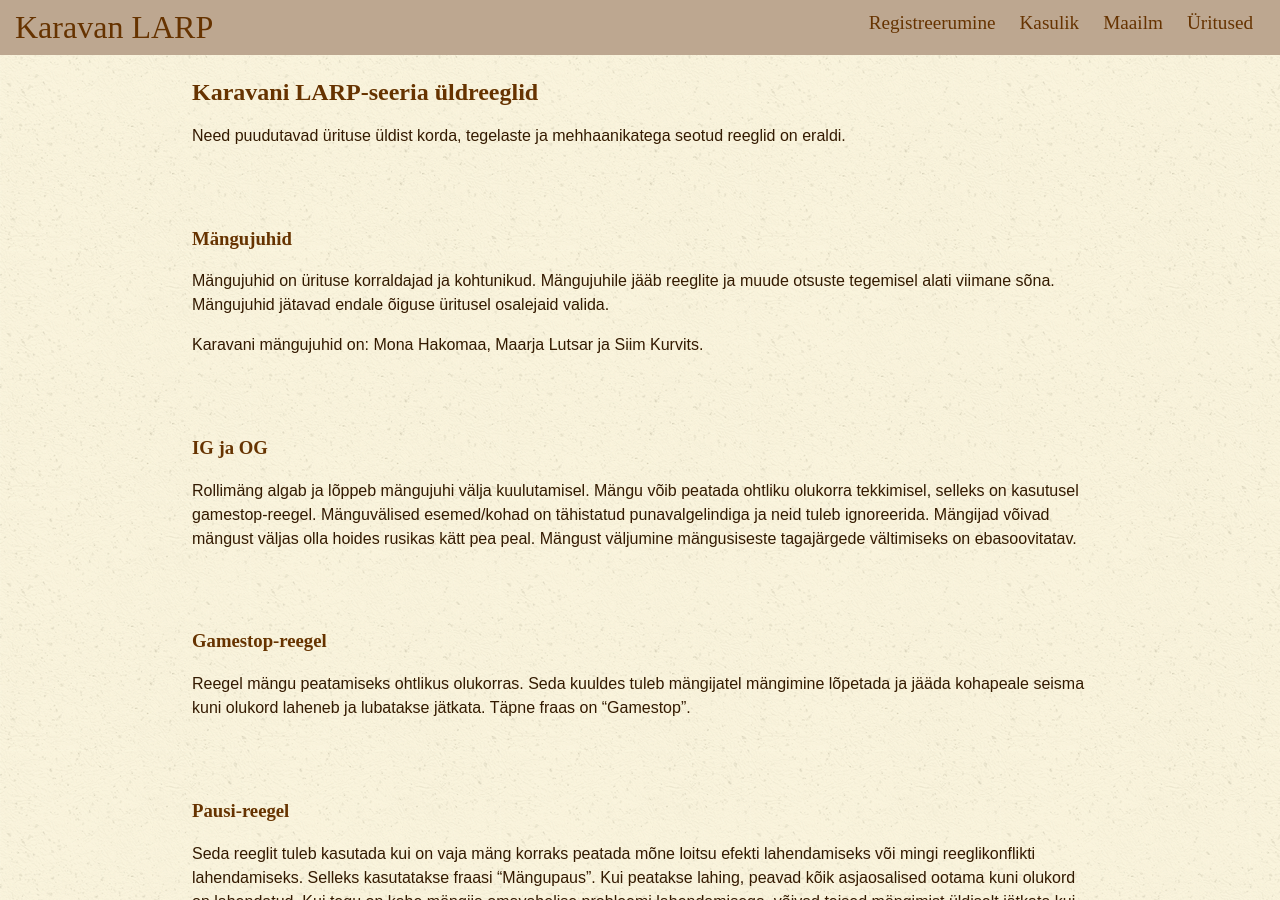
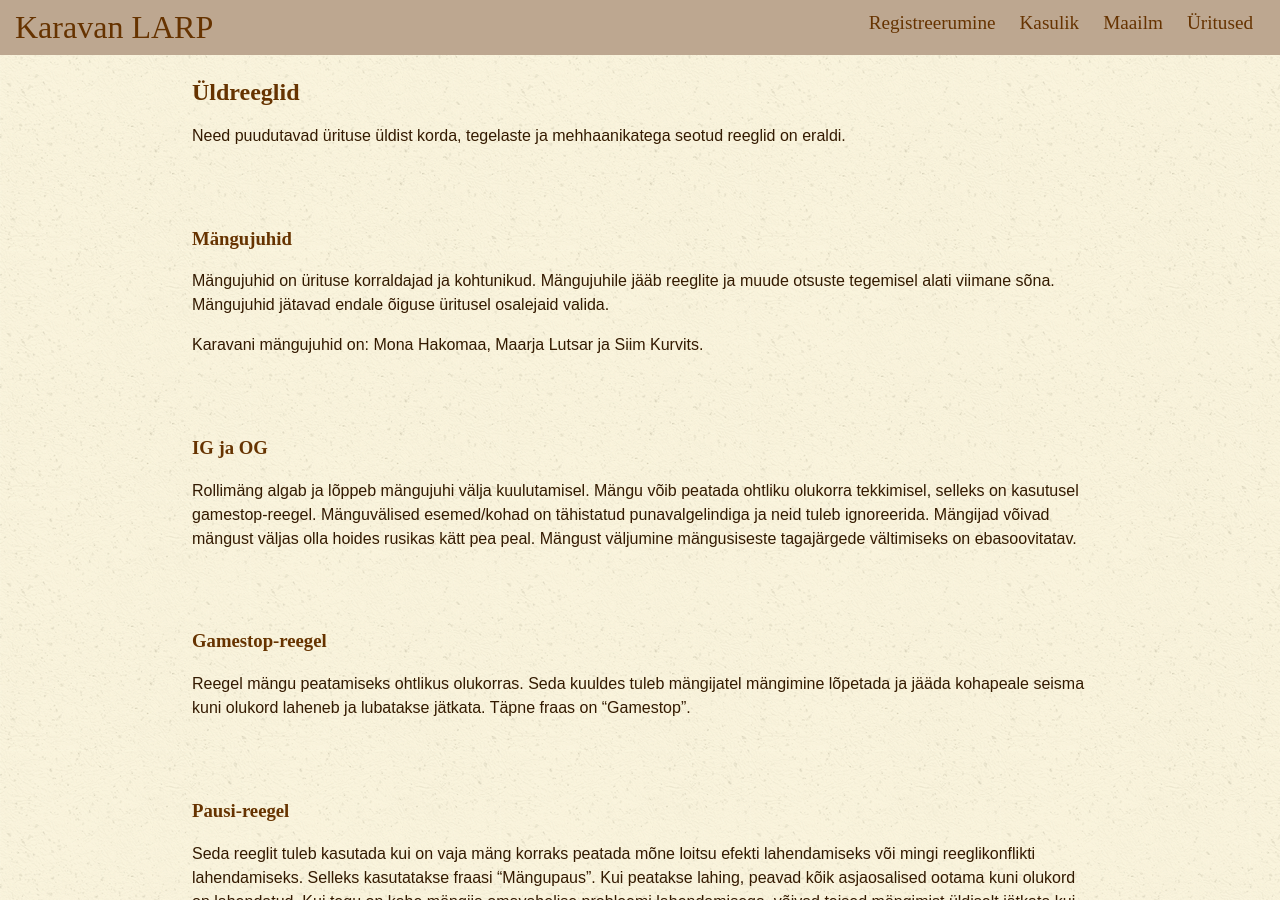
Before and after one commit to karavanlarp/karavanlarp.github.io, a Jekyll site: the page built from est/useful/mainrules.md, in a window 1280 px wide and 900 px high. Built offline with Jekyll 4.4.1, drawn with Linux system fonts in a browser that asks for light colours; some web fonts are replaced.

Commit message:
text fix

```diff
--- a/est/useful/mainrules.md
+++ b/est/useful/mainrules.md
@@ -1,8 +1,8 @@
 ---
 layout: default-est
-title: Karavan LARP
+title: Üldreeglid
 ---
-## Karavani LARP-seeria üldreeglid
+## Üldreeglid
 
 Need puudutavad ürituse üldist korda, tegelaste ja mehhaanikatega seotud reeglid on eraldi.
 
```
